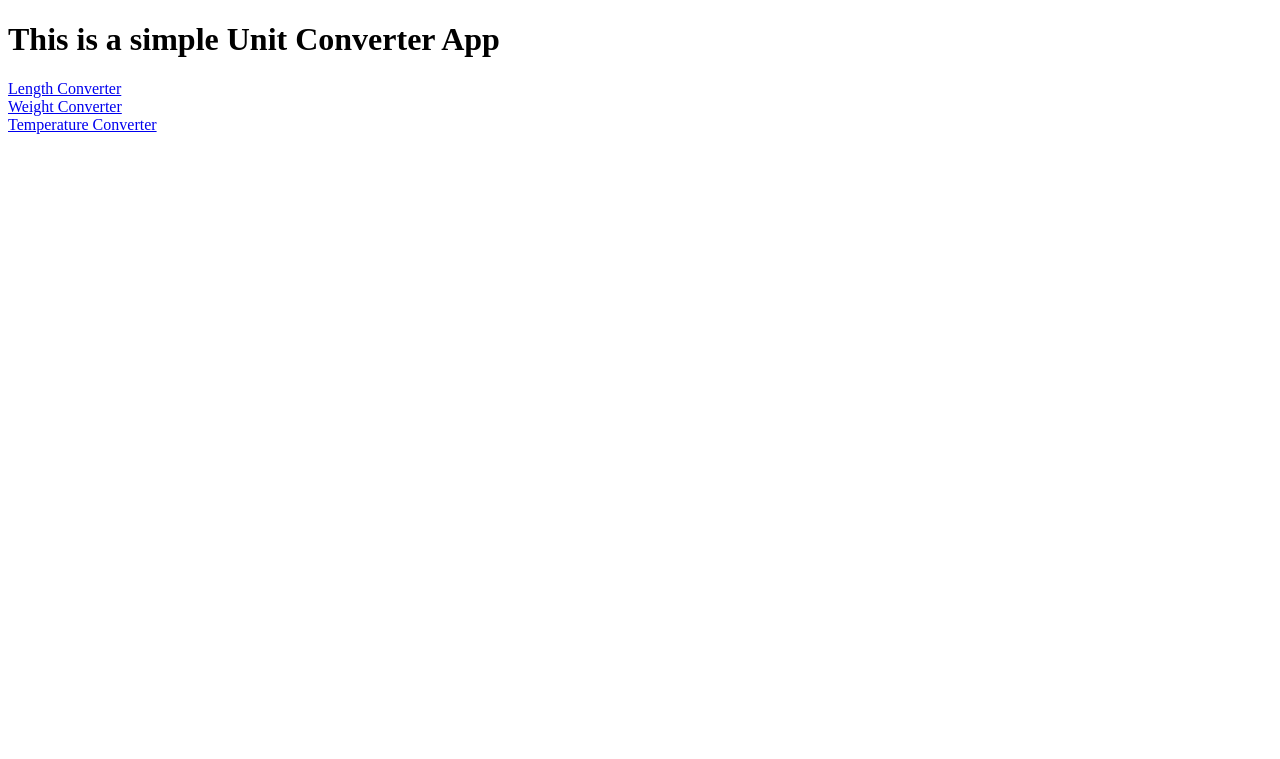
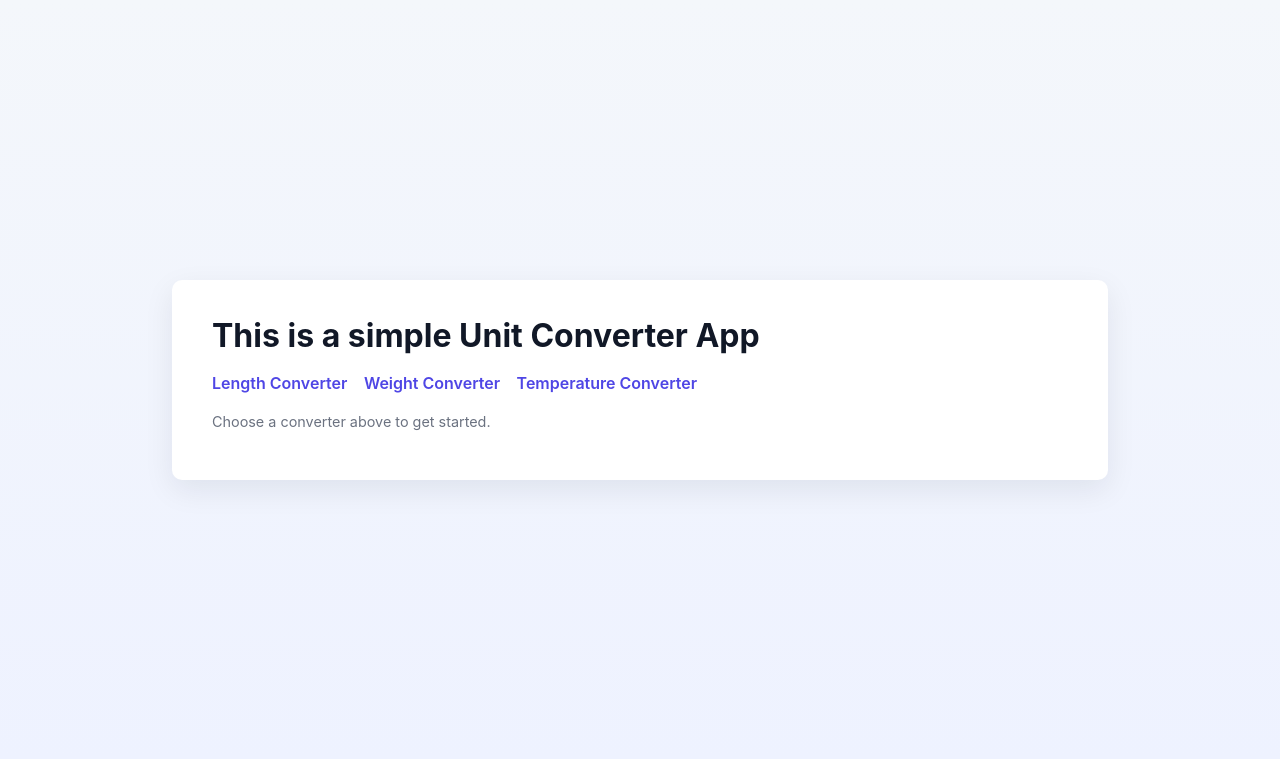
Before and after one commit to Python-Roadmap-sh-Backend-AI/Unit-Converter, a Flask app: page / in a window 1280 px wide. Shown: the top 759 px of the page. Run offline with Flask 3, Linux system fonts and the light colour scheme.

Commit message:
feat:made a simple but a user friendly UI

```diff
--- a/static/style.css
+++ b/static/style.css
@@ -0,0 +1,49 @@
+:root{
+    --bg:#f4f7fb;
+    --card:#ffffff;
+    --accent:#4f46e5;
+    --muted:#6b7280;
+    --radius:10px;
+}
+*{box-sizing:border-box}
+body{
+    margin:0;
+    font-family:Inter, ui-sans-serif, system-ui, -apple-system, "Segoe UI", Roboto, "Helvetica Neue", Arial;
+    background:linear-gradient(180deg,var(--bg), #eef2ff);
+    color:#111827;
+    -webkit-font-smoothing:antialiased;
+}
+.wrap{
+    max-width:1000px;
+    margin:0 auto;
+    padding:32px;
+    min-height:calc(100vh - 40px);
+    display:flex;
+    align-items:center;
+    justify-content:center;
+}
+.card{
+    background:var(--card);
+    border-radius:var(--radius);
+    box-shadow:0 10px 30px rgba(15,23,42,0.08);
+    padding:36px 40px;
+    width:100%;
+}
+h1{margin:0 0 18px 0;font-size:2rem}
+.nav{margin:12px 0 20px 0}
+.nav a{color:var(--accent);text-decoration:none;margin-right:12px;font-weight:600}
+form{display:flex;flex-wrap:wrap;gap:12px;align-items:center}
+input[type=number], select{
+    padding:12px 14px;border:1px solid #e6e9ef;border-radius:10px;font-size:1.05rem;min-width:180px;background:#fff
+}
+button{background:var(--accent);color:white;border:none;padding:12px 18px;border-radius:10px;font-weight:700;cursor:pointer;font-size:1rem}
+button:hover{opacity:0.95}
+.result{margin-top:16px;padding:12px;border-radius:8px;background:#f8fafc;border:1px solid #eef2ff;color:#0f172a;font-weight:600}
+.footer{margin-top:18px;color:var(--muted);font-size:0.9rem}
+
+@media (max-width:720px){
+    .wrap{padding:16px;margin:20px;min-height:auto}
+    .card{padding:20px}
+    input[type=number], select{min-width:140px}
+    form{flex-direction:column;align-items:stretch}
+}
--- a/templates/index.html
+++ b/templates/index.html
@@ -1,13 +1,23 @@
 <!DOCTYPE html>
 <html>
     <head>
+        <meta charset="utf-8">
+        <meta name="viewport" content="width=device-width,initial-scale=1">
         <title>Unit Converter</title>
+        <link rel="stylesheet" href="{{ url_for('static', filename='style.css') }}">
     </head>
 
     <body>
-        <h1>This is a simple Unit Converter App</h1>
-        <a href="/length">Length Converter</a><br>
-        <a href="/weight">Weight Converter</a><br>
-        <a href="/temperature">Temperature Converter</a>
+        <div class="wrap">
+            <div class="card">
+                <h1>This is a simple Unit Converter App</h1>
+                <div class="nav">
+                    <a href="/length">Length Converter</a>
+                    <a href="/weight">Weight Converter</a>
+                    <a href="/temperature">Temperature Converter</a>
+                </div>
+                <p class="footer">Choose a converter above to get started.</p>
+            </div>
+        </div>
     </body>
 </html>
```
Also changed, not shown: templates/length.html (+11 -2 lines), templates/temperature.html (+9 -1 lines), templates/weight.html (+10 -1 lines).
